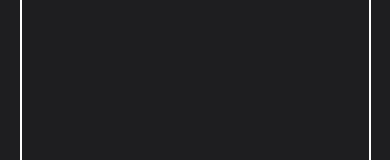
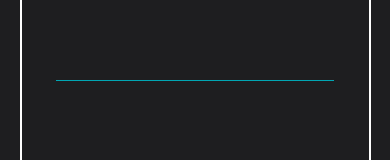
Before and after one commit to fmacedosantos/lamborghini-garage, a React Native app: screen / in a window 390 px wide. Shown: the part 174-334 px from the top of the page. Built offline with nearby package versions, Linux system fonts and the light colour scheme.

Commit message:
Criando o componente Divider e aplicando em CardView

```diff
--- a/src/components/CardView/index.tsx
+++ b/src/components/CardView/index.tsx
@@ -2,6 +2,7 @@ import { Image, Text, View } from "react-native";
 import { styles } from "./styles";
 
 import {Logo} from '../../../assets/pictures/logo.png'
+import { Divider } from "../Divider";
 
 export default function CardView(){
     const renderLogoBox = () => {
@@ -15,6 +16,7 @@ export default function CardView(){
     return(
         <View style={styles.imageContainer}>
             {renderLogoBox()}
+            <Divider/>
         </View>
     )
 }
--- /dev/null
+++ b/src/components/Divider/index.tsx
@@ -0,0 +1,12 @@
+import React from 'react';
+import { View } from 'react-native';
+
+import { styles } from './styles';
+
+export function Divider() {
+  return (
+    <View style={styles.dividerContainer}>
+        <View style={styles.divider}></View>
+    </View>
+  );
+}
--- /dev/null
+++ b/src/components/Divider/styles.tsx
@@ -0,0 +1,14 @@
+import { StyleSheet } from 'react-native';
+
+export const styles = StyleSheet.create({
+  dividerContainer: {
+    alignItems: 'center',
+  },
+  divider: {
+    alignItems: 'center',
+    height: 1,
+    width: '80%',
+    backgroundColor: '#01A6B3',
+    marginVertical: 10
+  }
+});
```
